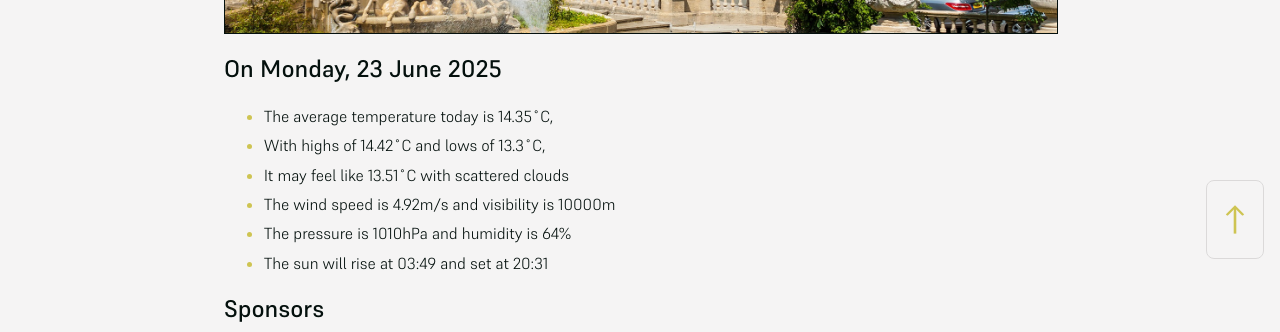
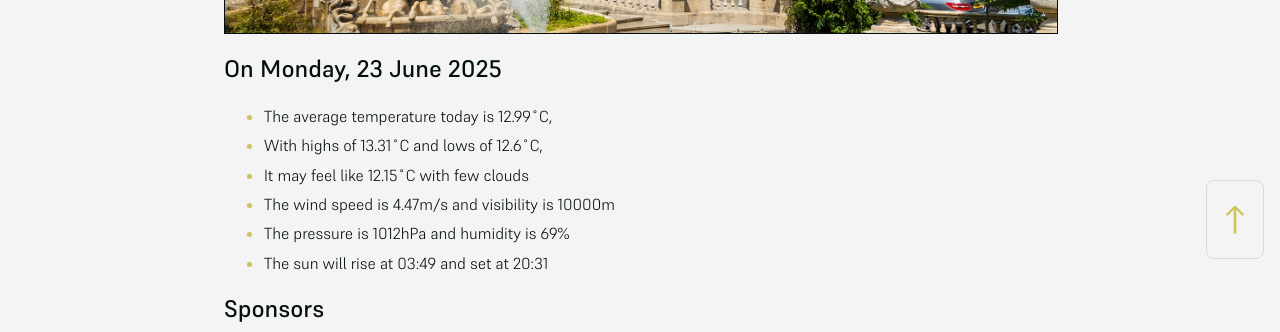
Before and after one commit to mat-0/cheltenham-open-data, a Jekyll site: the page built from index.md, in a window 1280 px wide. Shown: the part 625-957 px from the top of the page. Built offline with Jekyll 4.4.1, drawn with Linux system fonts in a browser that asks for light colours.

Commit message:
Updated 2025-06-23 05:00:43

```diff
--- a/index.md
+++ b/index.md
@@ -10,11 +10,11 @@ seo: Menu
 <!-- weather_marker starts -->
 ## On Monday, 23 June 2025
 
-- The average temperature today is 14.35˚C,
-- With highs of 14.42˚C and lows of 13.3˚C,
-- It may feel like 13.51˚C with scattered clouds
-- The wind speed is 4.92m/s and visibility is 10000m
-- The pressure is 1010hPa and humidity is 64%
+- The average temperature today is 12.99˚C,
+- With highs of 13.31˚C and lows of 12.6˚C,
+- It may feel like 12.15˚C with few clouds
+- The wind speed is 4.47m/s and visibility is 10000m
+- The pressure is 1012hPa and humidity is 69%
 - The sun will rise at 03:49 and set at 20:31
 
 <!-- weather_marker ends -->
```
Also changed, not shown: _data/flood.json (+4 -4 lines), _pages/news.md (+7 -7 lines).
